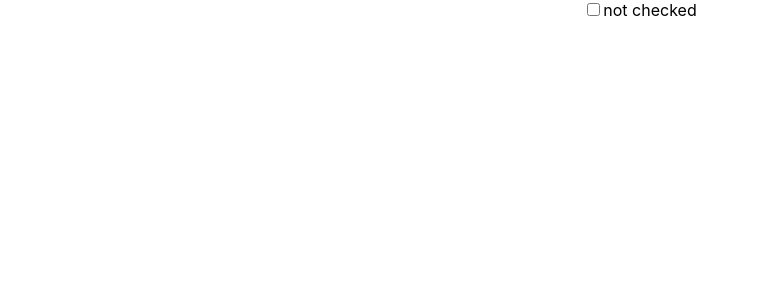
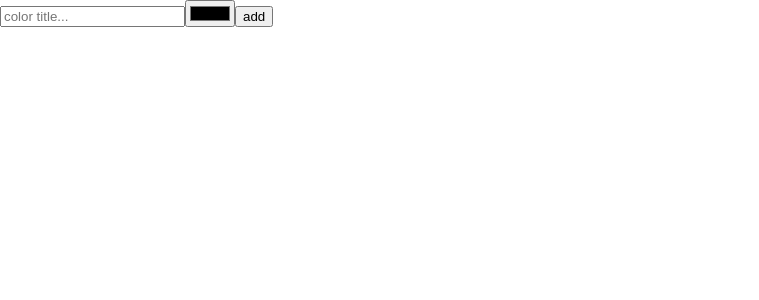
Before and after one commit to Y1lmaz-Ahmet/react-app, a React (Create React App) app: page / in a window 1280 px wide. Shown: the top 300 px of the page, without its empty margins (0-759 px from the left). Built offline with nearby package versions, Linux system fonts and the light colour scheme.

Commit message:
working with uncontrolled components

```diff
--- a/src/App.js
+++ b/src/App.js
@@ -1,21 +1,23 @@
 import "./App.css";
-import { useReducer } from "react";
+import { useRef } from "react";
 
 function App() {
-  const [checked, setChecked] = useReducer((checked) => !checked, false);
-  console.log(checked);
+  const textTitle = useRef();
+  const hexColor = useRef();
+  const submitForm = (e) => {
+    e.preventDefault();
+    const title = textTitle.current.value;
+    const color = hexColor.current.value;
+    alert(`title:${title} color:${color}`);
+    textTitle.current.value = "";
+    hexColor.current.value = "";
+  };
   return (
-    <div className='App'>
-      <div>
-        <input
-          type='checkbox'
-          id='checkbox'
-          value={checked}
-          onChange={setChecked}
-        />
-        <label htmlFor='checkbox'>{checked ? "checked" : "not checked"}</label>
-      </div>
-    </div>
+    <form onSubmit={submitForm}>
+      <input type='text' placeholder='color title...' ref={textTitle} />
+      <input type='color' ref={hexColor} />
+      <button>add</button>
+    </form>
   );
 }
 
```
